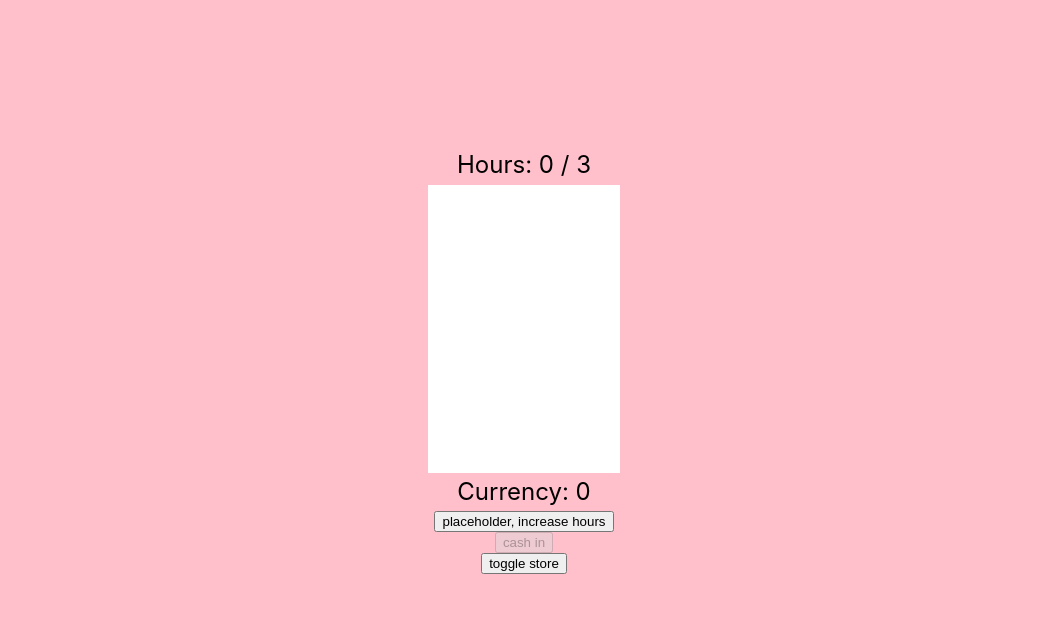
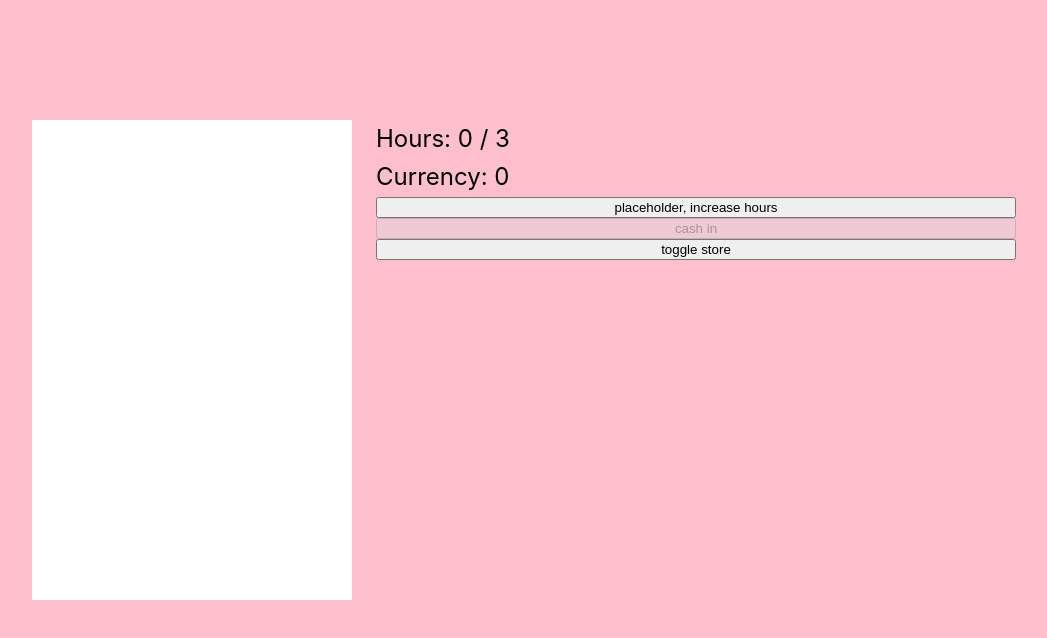
Before and after one commit to joysudo/catatime, a React (Vite) app in the folder src/renderer/: page / in a window 1280 px wide. Shown: the top 638 px of the page, without its empty margins (116-1163 px from the left). Built offline with nearby package versions, Linux system fonts and the light colour scheme.

Commit message:
refactor main page layout

```diff
--- a/src/renderer/src/assets/main.css
+++ b/src/renderer/src/assets/main.css
@@ -14,12 +14,24 @@ body {
   margin-bottom: 80px;
 }
 
+.cup-page-container {
+  display: flex;
+  flex-direction: row;
+  gap: 1.5rem;
+}
+
 .cup {
-  width: 12rem;
-  height: 18rem;
+  width: 25vw;
+  aspect-ratio: 2/3;
   background-color: white;
   display: flex;
   align-items: flex-end;
+}
+
+.cup-info-container {
+  display: flex;
+  flex-direction: column;
+  width: 50vw;
 }
 
 .cup-fill {
--- a/src/renderer/src/pages/CatCup.jsx
+++ b/src/renderer/src/pages/CatCup.jsx
@@ -32,17 +32,19 @@ function CatCup() {
 
 
   return (
-    <>
-      <h2>Hours: {hours} / {maxHours}</h2>
+    <div className="cup-page-container">
       <div className="cup">
         <div className="cup-fill" style={{height: `${fillPercent}%`}}></div>
       </div>
-      <h2>Currency: {currency}</h2>
-      <button onClick = {addHour} disabled={hours>=maxHours}>placeholder, increase hours</button>
-      <button onClick = {cashIn} disabled={hours < maxHours}>cash in</button>
-      <button onClick = {toggleStore}>toggle store</button>
-      {storeOpen && <Store currency={currency} buyItem={buyItem} toggleStore={toggleStore}/>}
-    </>
+      <div className="cup-info-container">
+        <h2>Hours: {hours} / {maxHours}</h2>
+        <h2>Currency: {currency}</h2>
+        <button onClick = {addHour} disabled={hours>=maxHours}>placeholder, increase hours</button>
+        <button onClick = {cashIn} disabled={hours < maxHours}>cash in</button>
+        <button onClick = {toggleStore}>toggle store</button>
+        {storeOpen && <Store currency={currency} buyItem={buyItem} toggleStore={toggleStore}/>}
+      </div>
+    </div>
   )
 }
 
```
